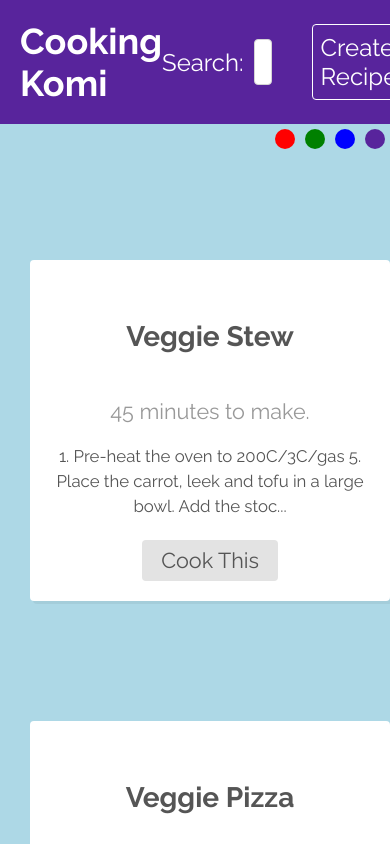
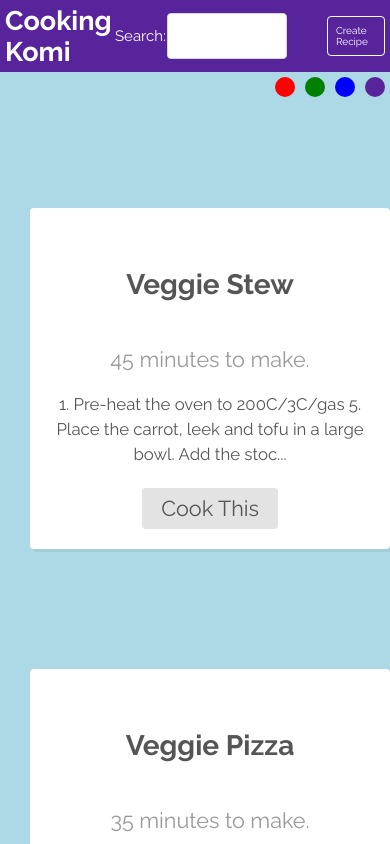
Before and after one commit to rkumayan/Recipe_Directory, a React (Create React App) app: page / in a window 390 px wide. Shown: the top 844 px of the page. Built offline with nearby package versions, Linux system fonts and the light colour scheme; data requests are answered from the project's data file.

Commit message:
added media queries

```diff
--- a/src/components/Navbar.css
+++ b/src/components/Navbar.css
@@ -26,3 +26,15 @@
     background:white;
     color:black;
 }
+
+@media only screen and (max-width: 600px) {
+    .navbar{
+        padding:5px;
+    }
+    .navbar a.brand{
+        font-size: 18px;
+    }
+    .navbar a:last-child{
+        font-size: 10px;
+    }
+}
--- a/src/components/SearchBar.css
+++ b/src/components/SearchBar.css
@@ -5,3 +5,13 @@
 .search-bar input{
     margin-left : 10px;
 }
+
+@media only screen and (max-width: 600px) {
+    .search-bar label{
+        font-size:15px;
+    }
+    .search-bar input{
+        margin-left:1px;
+        width:120px;
+    }
+}
```
